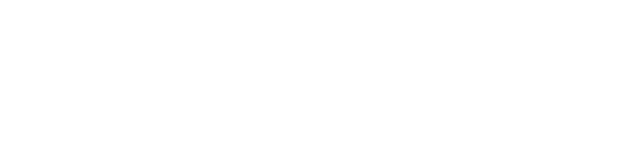
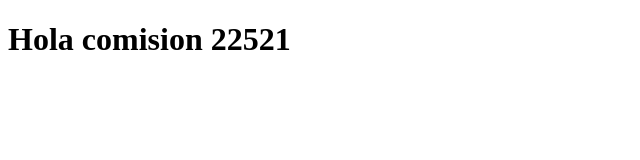
Before and after one commit to AnahiBenitez/Prueba22521, a plain HTML site: page index.html in a window 1280 px wide. Shown: the whole page, without its empty margins (0-640 px from the left). Drawn offline with Linux system fonts and the light colour scheme.

Commit message:
fecha 15092022 2da version

```diff
--- a/index.html
+++ b/index.html
@@ -7,6 +7,9 @@
     <title>Document</title>
 </head>
 <body>
+    <header>
+        <h1>Hola comision 22521</h1>
+    </header>
 
 </body>
 </html>
```
